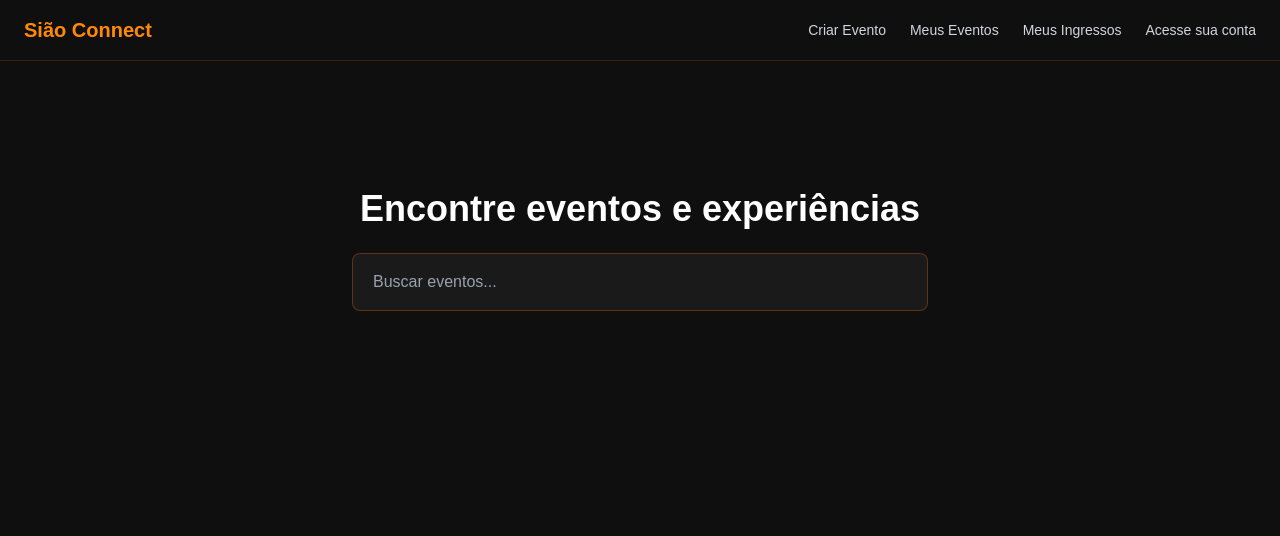
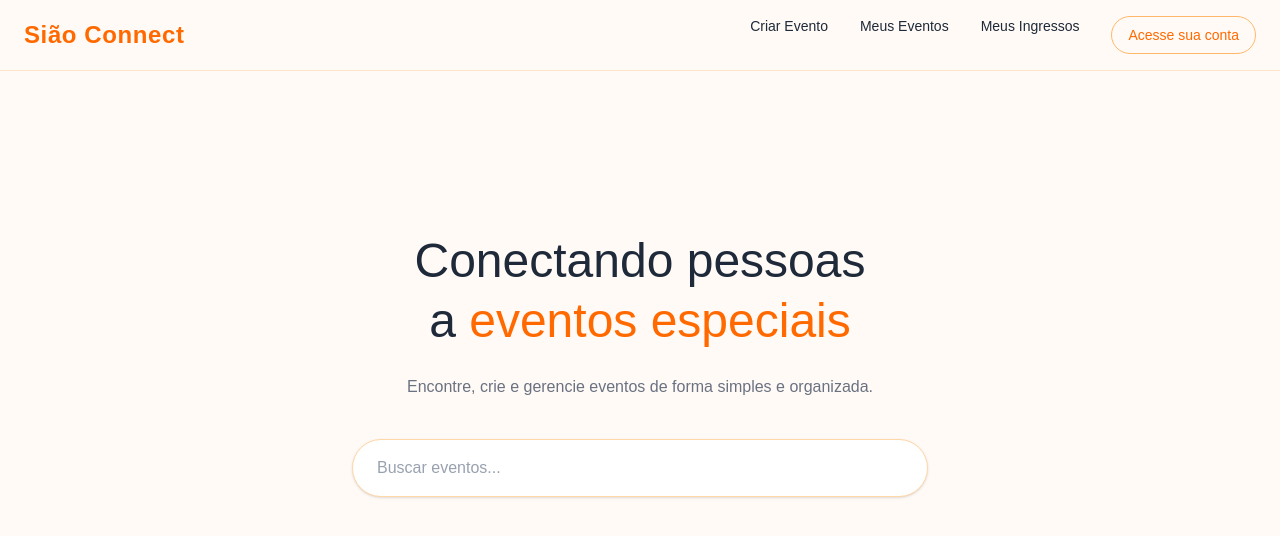
Before and after one commit to PedroMaskil/siao-connect, a Next.js app: page / in a window 1280 px wide. Shown: the top 536 px of the page. Built offline with nearby package versions, Linux system fonts and the light colour scheme.

Commit message:
Novo teste

```diff
--- a/app/page.tsx
+++ b/app/page.tsx
@@ -2,39 +2,48 @@
 
 export default function Home() {
   return (
-    <div className="min-h-screen bg-[#0f0f0f] text-white">
+    <div className="min-h-screen bg-[#fffaf5] text-gray-800">
       {/* NAVBAR */}
-      <header className="w-full border-b border-orange-500/20">
+      <header className="w-full border-b border-orange-200/60">
         <div className="max-w-7xl mx-auto flex items-center justify-between px-6 py-4">
           {/* Logo */}
-          <h1 className="text-xl font-bold text-orange-400">
+          <h1 className="text-2xl font-semibold tracking-wide text-orange-500">
             Sião Connect
           </h1>
 
           {/* Menu */}
-          <nav className="hidden md:flex gap-6 text-sm text-gray-300">
-            <a className="hover:text-orange-400 cursor-pointer">Criar Evento</a>
-            <a className="hover:text-orange-400 cursor-pointer">Meus Eventos</a>
-            <a className="hover:text-orange-400 cursor-pointer">Meus Ingressos</a>
-            <a className="hover:text-orange-400 cursor-pointer">Acesse sua conta</a>
+          <nav className="hidden md:flex gap-8 text-sm font-medium">
+            <a className="hover:text-orange-500 transition">Criar Evento</a>
+            <a className="hover:text-orange-500 transition">Meus Eventos</a>
+            <a className="hover:text-orange-500 transition">Meus Ingressos</a>
+            <a className="px-4 py-2 rounded-full border border-orange-300 text-orange-500 hover:bg-orange-50 transition">
+              Acesse sua conta
+            </a>
           </nav>
         </div>
       </header>
 
       {/* CONTEÚDO CENTRAL */}
-      <main className="flex flex-col items-center justify-center mt-32 px-6">
-        <h2 className="text-3xl md:text-4xl font-semibold mb-6 text-center">
-          Encontre eventos e experiências
+      <main className="flex flex-col items-center justify-center mt-40 px-6 text-center">
+        <h2 className="text-4xl md:text-5xl font-light leading-tight mb-6">
+          Conectando pessoas <br />
+          a <span className="text-orange-500 font-medium">eventos especiais</span>
         </h2>
+
+        <p className="text-gray-500 mb-10 max-w-xl">
+          Encontre, crie e gerencie eventos de forma simples e organizada.
+        </p>
 
         {/* Caixa de busca */}
         <div className="w-full max-w-xl">
           <input
             type="text"
             placeholder="Buscar eventos..."
-            className="w-full px-5 py-4 rounded-lg bg-[#1a1a1a] border border-orange-500/30
-                       focus:outline-none focus:ring-2 focus:ring-orange-400
-                       placeholder-gray-400 text-white"
+            className="w-full px-6 py-4 rounded-full bg-white
+                       border border-orange-200
+                       shadow-sm
+                       focus:outline-none focus:ring-2 focus:ring-orange-300
+                       placeholder-gray-400"
           />
         </div>
       </main>
```
